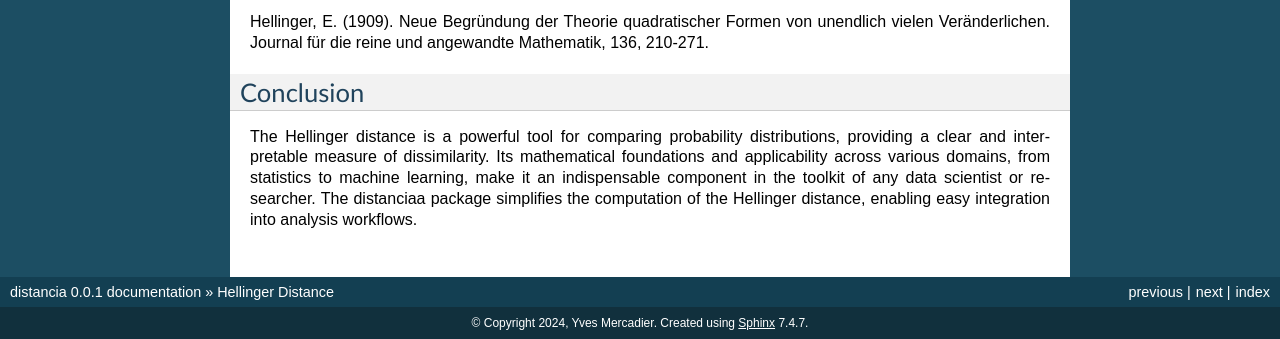
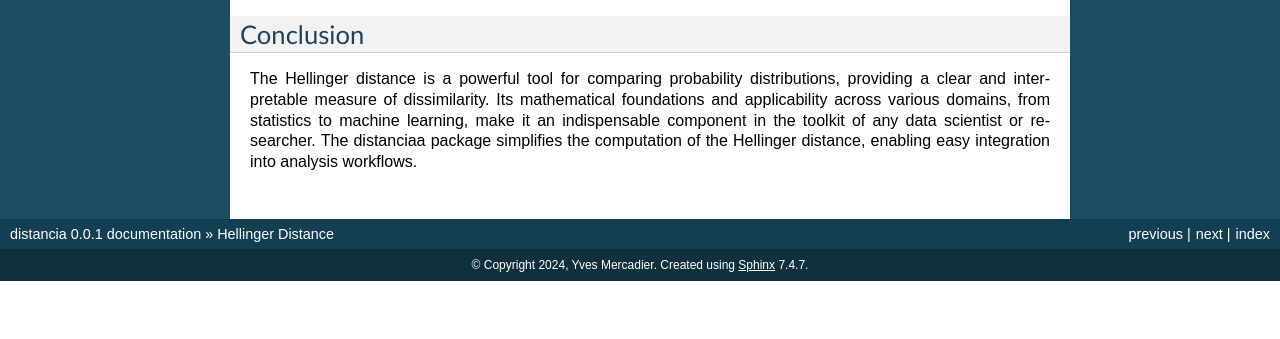
Before and after one commit to ym001/distancia, a Sphinx documentation site: the page built from docs/Hellinger.rst, in a window 1280 px wide and 900 px high, scrolled down 1007 px, cut to the strip 561-900 px from the top of the window. Built offline with Sphinx 7.4.7, drawn with Linux system fonts in a browser that asks for light colours; pages that are not in the unit, such as notebooks, are missing from menus; after the commit the page ends 1849 px from its top, so only the background shows below that.

Commit message:
Update Hellinger.rst

```diff
--- a/docs/Hellinger.rst
+++ b/docs/Hellinger.rst
@@ -73,8 +73,6 @@ For further reading and a deeper understanding of the Hellinger distance and its
 
     Hellinger
 
-Hellinger, E. (1909). Neue Begründung der Theorie quadratischer Formen von unendlich vielen Veränderlichen. Journal für die reine und angewandte Mathematik, 136, 210-271.
-
 Conclusion
 ----------
 
```
